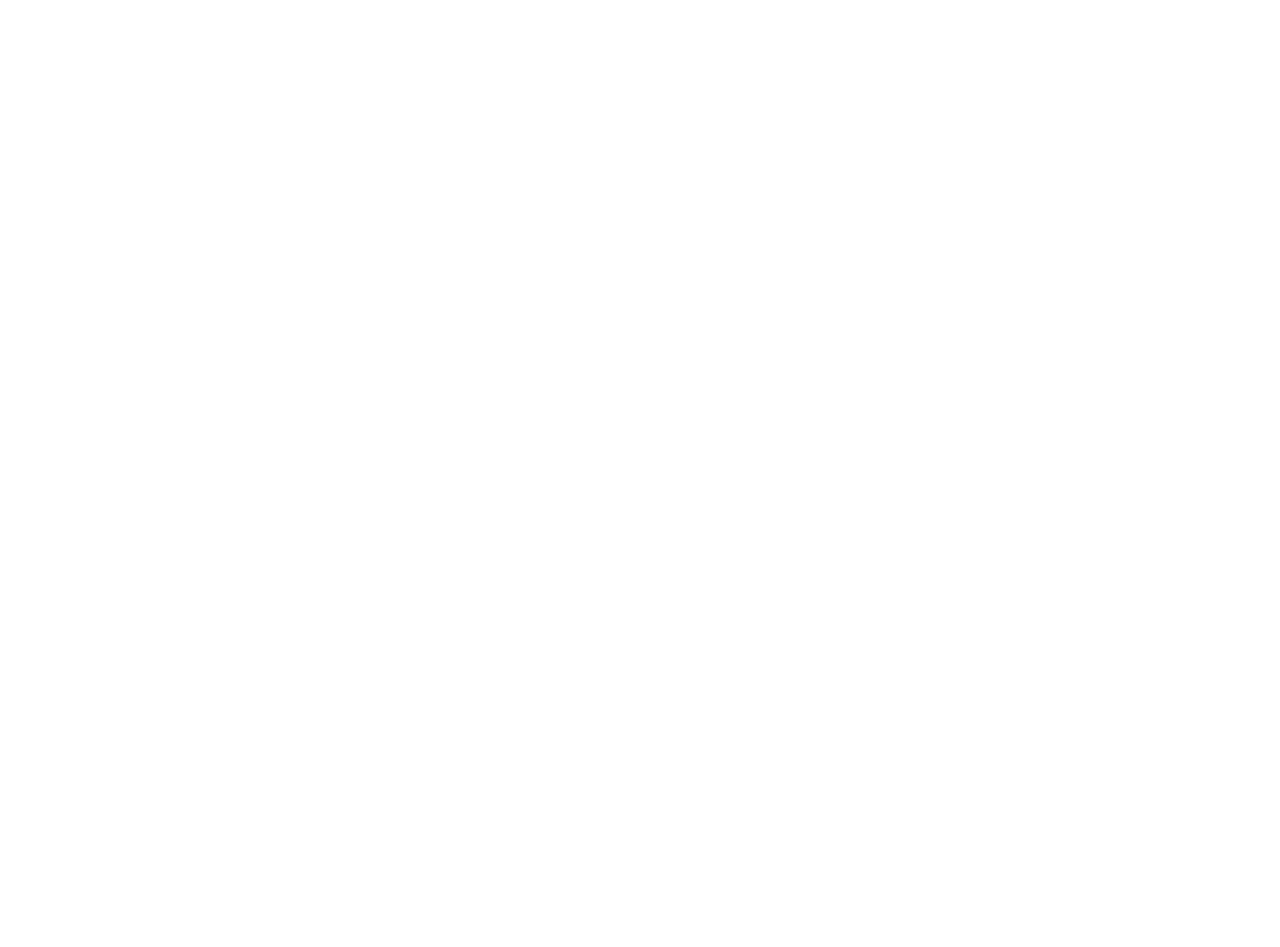
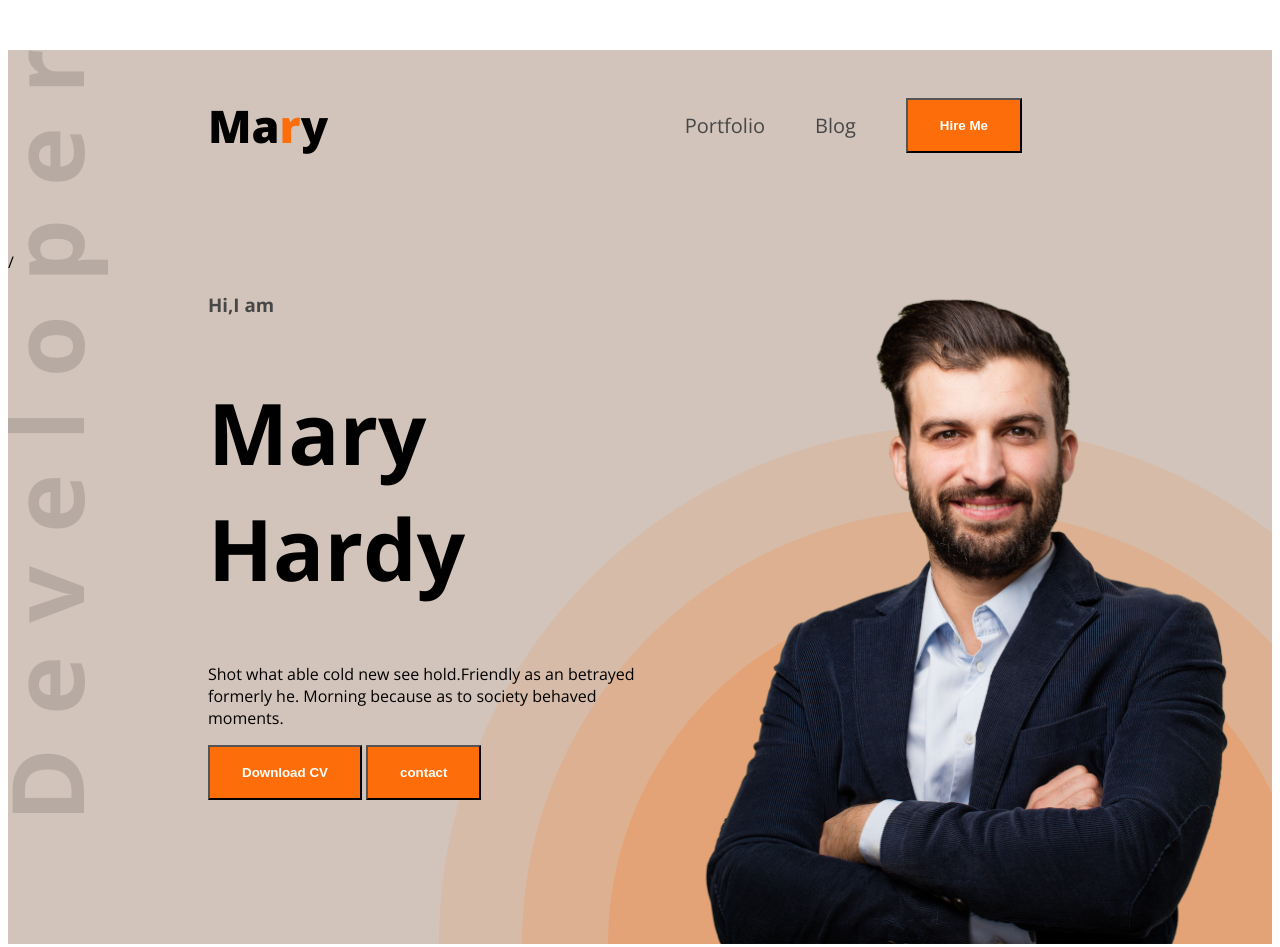
Before and after one commit to harun241/Developers-portfolio, a plain HTML site: page index.html in a window 1280 px wide. Shown: the top 947 px of the page. Before the commit the page ends 800 px from the top, so only its background shows below. Drawn offline with nearby package versions, Linux system fonts and the light colour scheme.

Commit message:
added an index.html file

```diff
--- a/index.html
+++ b/index.html
@@ -4,13 +4,67 @@
     <meta charset="UTF-8">
     <meta name="viewport" content="width=device-width, initial-scale=1.0">
     <title>web developer portfolio</title>
+    <link rel="preconnect" href="https://fonts.googleapis.com">
+<link rel="preconnect" href="https://fonts.gstatic.com" crossorigin>
+<link href="https://fonts.googleapis.com/css2?family=Open+Sans:ital,wght@0,300..800;1,300..800&family=Work+Sans:ital,wght@0,100..900;1,100..900&display=swap" rel="stylesheet">
+    <link rel="stylesheet" href="styles/portfolio.css">
 </head>
-<body>
-    <header>
+<body class="open-sans-normal">
+    <header class="header secondary-bg">
+        <nav>
+            <h3 class="nav-title">Ma<span class="text-primary">r</span>y</h3>
+            <ul>
+                <li><a class="dark-2" href="">Portfolio</a></li>
+                <li><a class="dark-2" href="">Blog</a></li>
+                <li><a href=""><button class="btn-primary">Hire Me</button></a></li>
+            </ul>
+        </nav>/
+        <div class="banner">
+            <div class="banner-content">
+                <h3 class="banner-greeting  dark-2">Hi,I am</h3>
+                <h1 class="banner-title">Mary Hardy</h1>
+                <p class="banner-description">
+                    Shot what able cold new see hold.Friendly as an betrayed formerly he.
+                    Morning because as to society behaved moments.
+                </p>
+                 <button class="btn-primary">Download CV</button>
+                 <button class="btn-primary">contact</button>
+            </div>
+            <img  class="banner-profile-pic" src="images/hardy.png" alt="">
+        </div>
 
     </header>
     <main>
+          <section class="about secondary-bg">
+            <h3 class="section-title">About me</h3>
+            <p class="section-description">I, m a designer & developer with a passion for web design. I enjoy developing simple, clean and slick websites that provide real value to the end user. Thousands of clients have procured exceptional resulfs while working with me. Delivering work within time and budget which meets clients requirements in our mata.</p>
+              <div class="about-items">
+              <!-- .about-item*4>p.item-titlt+p.item-description -->
+               <div class="about-item">
+                <p class="item-title">Name</p>
+                <p class="item-description">Mary Hardy</p>
+               </div>
+               <div class="about-item">
+                <p class="item-title">Email</p>
+                <p class="item-description">abc@def.com</p>
+               </div>
+               <div class="about-item">
+                <p class="item-title">date of birth</p>
+                <p class="item-description">Dec 16,1971</p>
+               </div>
+               <div class="about-item">
+                <p class="item-title">from</p>
+                <p class="item-description">Dhaka,BD</p>
+               </div>
+               <div class="about-item">
+                <p class="item-title"></p>
+                <item-description></item-description>
+               </div>
+               </div>
 
+
+
+          </section>
     </main>
     <footer>
 
--- /dev/null
+++ b/styles/portfolio.css
@@ -0,0 +1,110 @@
+
+
+.open-sans-normal {
+  font-family: "Open Sans", serif;
+  font-optical-sizing: auto;
+
+  font-style: normal;
+  font-variation-settings:
+    "wdth" 100;
+}
+/* shared style */
+.secondary-bg{
+    background-color: #d2c4ba;
+}
+.text-primary{
+    color: #FD6E0A;
+}
+.btn-primary{
+    color: white;
+    background-color: #FD6E0A;
+    font-weight: bold;
+    padding: 18px 32px;
+
+
+}
+.section-title{
+    font-size: 35px;
+    font-weight: bold;
+    color: #181818;
+}
+.section-description{
+    font-size: 18px;
+    color: #757575;
+}
+.header{
+    background-image: url("../images/developer.png"),url("../images/header_bg.png");
+    background-repeat: no-repeat;
+    background-position: top left,bottom right;
+}
+
+/* nav styles */
+nav{
+    display: flex;
+    align-items: center;
+    justify-content: space-between;
+    margin: 50px 200px;
+}
+.nav-title{
+    font-size: 45px;
+    font-weight: 800;
+}
+nav ul{
+    display: flex;
+    align-items: center;
+}
+nav ul li {
+    list-style: none;
+    margin-right: 50px;
+
+}
+nav li a {
+    text-decoration: none;
+    font-size: 20px;
+
+}
+
+/* banner styles */
+.banner{
+    display: flex;
+    justify-content: space-between;
+    margin: 0 35px 0 200px;
+}
+.banner-content{
+    max-width: 580px;
+}
+.banner-greetings{
+    font-size: 45px;
+    font-weight: 600;
+    color: #474747;
+}
+.banner-title{
+    font-weight: bold;
+    font-size: 85px;
+}
+.dark-2{
+    color: #474747;
+}
+.banner-profile-pic{
+    width: 580px;
+}
+
+main{
+    max-width: 1140px;
+    margin: 0 auto;
+}
+/* about styles */
+.about{
+    border-radius: 10px;
+    padding: 130px 150px;
+    text-align: center;
+    margin: 130px;
+
+}
+.about-items {
+    display: flex;
+    justify-content: space-around;
+}
+.item-description{
+    font-weight: bold;
+}
```
